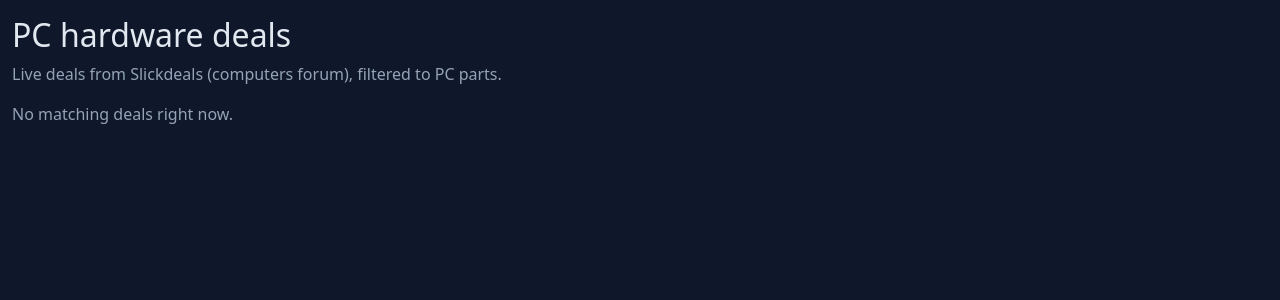
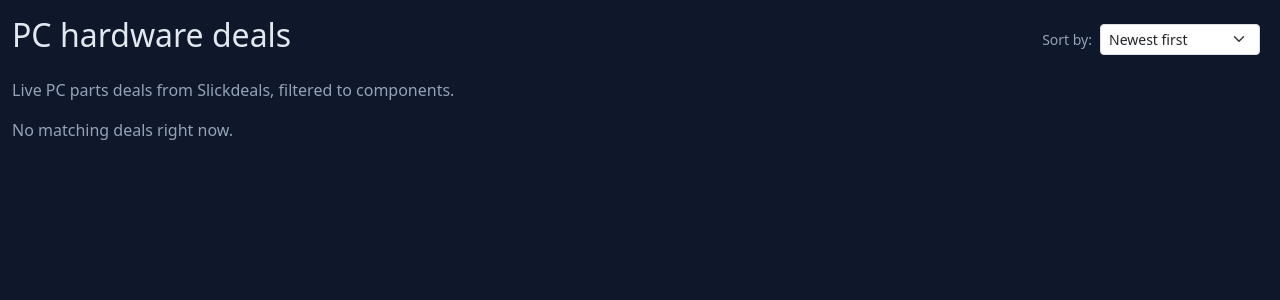
Before and after one commit to AiGoesBurr/pc-parts-deal-finder, a Flask app: page /deals in a window 1280 px wide; the page is wider, and only the part inside the window is pictured. Shown: the part 80-380 px from the top of that part. Run offline with Flask 3, Linux system fonts and the light colour scheme; data that the repository does not hold is empty.

Commit message:
Set cache TTL to 10 min and add deal sorting (newest/price)

```diff
--- a/app.py
+++ b/app.py
@@ -170,7 +170,18 @@ def _is_pc_part(title):
         return False
     return any(k in low for k in PC_PART_KEYWORDS)
 
-def fetch_deals():
+import re as _re
+
+def _parse_price(title):
+    m = _re.search(r"\$\s*([\d,]+(?:\.\d{2})?)", title)
+    if m:
+        try:
+            return float(m.group(1).replace(",", ""))
+        except ValueError:
+            return None
+    return None
+
+def fetch_deals(sort="newest"):
     queries = ["cpu", "gpu", "ssd", "motherboard", "power supply", "cooler", "ram"]
     seen = set()
     deals = []
@@ -187,17 +198,28 @@ def fetch_deals():
             title = (it.findtext("title") or "").strip()
             link = (it.findtext("link") or "").strip()
             desc = (it.findtext("description") or "").strip()
+            pub = (it.findtext("pubDate") or "").strip()
             if not title or link in seen:
                 continue
             if not _is_pc_part(title):
                 continue
             seen.add(link)
-            deals.append({"title": title, "link": link, "desc": desc})
+            deals.append({"title": title, "link": link, "desc": desc, "pubDate": pub, "price": _parse_price(title)})
+    # sort
+    if sort == "oldest":
+        deals.sort(key=lambda d: d.get("pubDate") or "", reverse=False)
+    elif sort == "price_asc":
+        deals.sort(key=lambda d: (d.get("price") is None, d.get("price") or 0))
+    elif sort == "price_desc":
+        deals.sort(key=lambda d: (d.get("price") is None, -(d.get("price") or 0)))
+    else:  # newest
+        deals.sort(key=lambda d: d.get("pubDate") or "", reverse=True)
     return deals[:40]
 
 @app.route("/deals")
 def deals():
-    return render_template("deals.html", deals=fetch_deals(), cats=CATS)
+    sort = request.args.get("sort", "newest")
+    return render_template("deals.html", deals=fetch_deals(sort), sort=sort, cats=CATS)
 
 @app.route("/compare")
 def compare():
--- a/cache.py
+++ b/cache.py
@@ -2,7 +2,7 @@ import json, os, time
 from datetime import datetime
 
 CACHE_PATH = os.path.join(os.path.dirname(__file__), "data", "cache.json")
-CACHE_TTL = 1 * 3600  # 1 hour (prices change frequently)
+CACHE_TTL = 10 * 60  # 10 minutes
 
 def _ensure_dir():
     os.makedirs(os.path.dirname(CACHE_PATH), exist_ok=True)
--- a/templates/deals.html
+++ b/templates/deals.html
@@ -1,8 +1,19 @@
 {% extends "base.html" %}
 {% block title %}PC Deals - PC Parts Deal Finder{% endblock %}
 {% block content %}
-<h2>PC hardware deals</h2>
-<p class="muted">Live deals from Slickdeals (computers forum), filtered to PC parts.</p>
+<div class="d-flex justify-content-between align-items-center mb-3">
+  <h2>PC hardware deals</h2>
+  <form method="get" action="/deals" class="d-flex align-items-center">
+    <label class="me-2 muted small">Sort by:</label>
+    <select name="sort" class="form-select form-select-sm me-2" style="width:auto" onchange="this.form.submit()">
+      <option value="newest" {% if sort=='newest' %}selected{% endif %}>Newest first</option>
+      <option value="oldest" {% if sort=='oldest' %}selected{% endif %}>Oldest first</option>
+      <option value="price_asc" {% if sort=='price_asc' %}selected{% endif %}>Price: low to high</option>
+      <option value="price_desc" {% if sort=='price_desc' %}selected{% endif %}>Price: high to low</option>
+    </select>
+  </form>
+</div>
+<p class="muted">Live PC parts deals from Slickdeals, filtered to components.</p>
 {% if not deals %}
 <p class="muted">No matching deals right now.</p>
 {% else %}
@@ -11,6 +22,10 @@
   <div class="col-md-6">
     <div class="card p-3 h-100">
       <a href="{{ d.link }}" target="_blank" rel="noopener" class="fw-semibold text-decoration-none">{{ d.title }}</a>
+      <div class="muted small mt-1">
+        {% if d.price %}Price: ${{ d.price }}{% endif %}
+        {% if d.pubDate %} &middot; {{ d.pubDate }}{% endif %}
+      </div>
       <p class="muted small mt-2">{{ d.desc[:220] }}</p>
     </div>
   </div>
```
